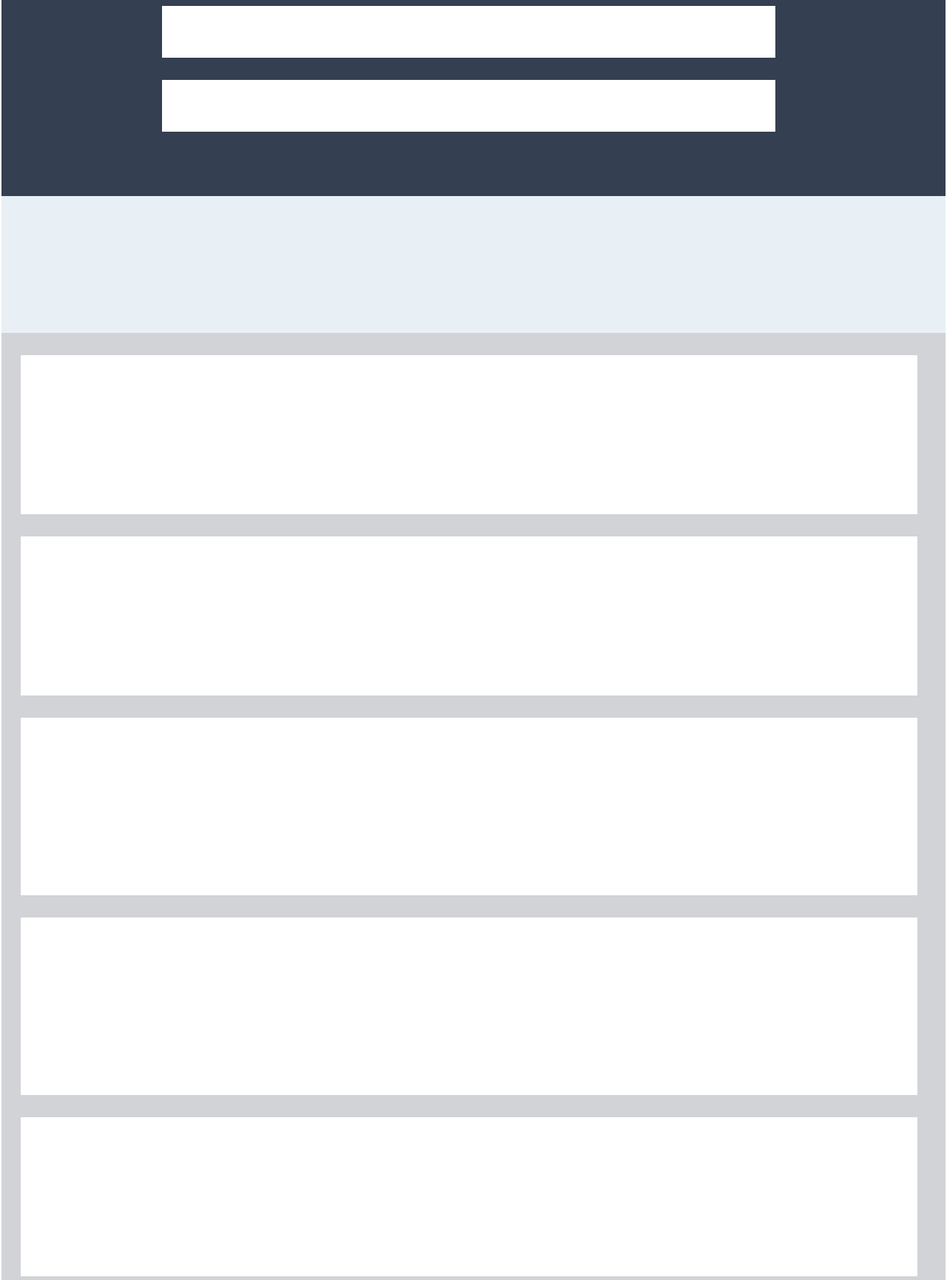
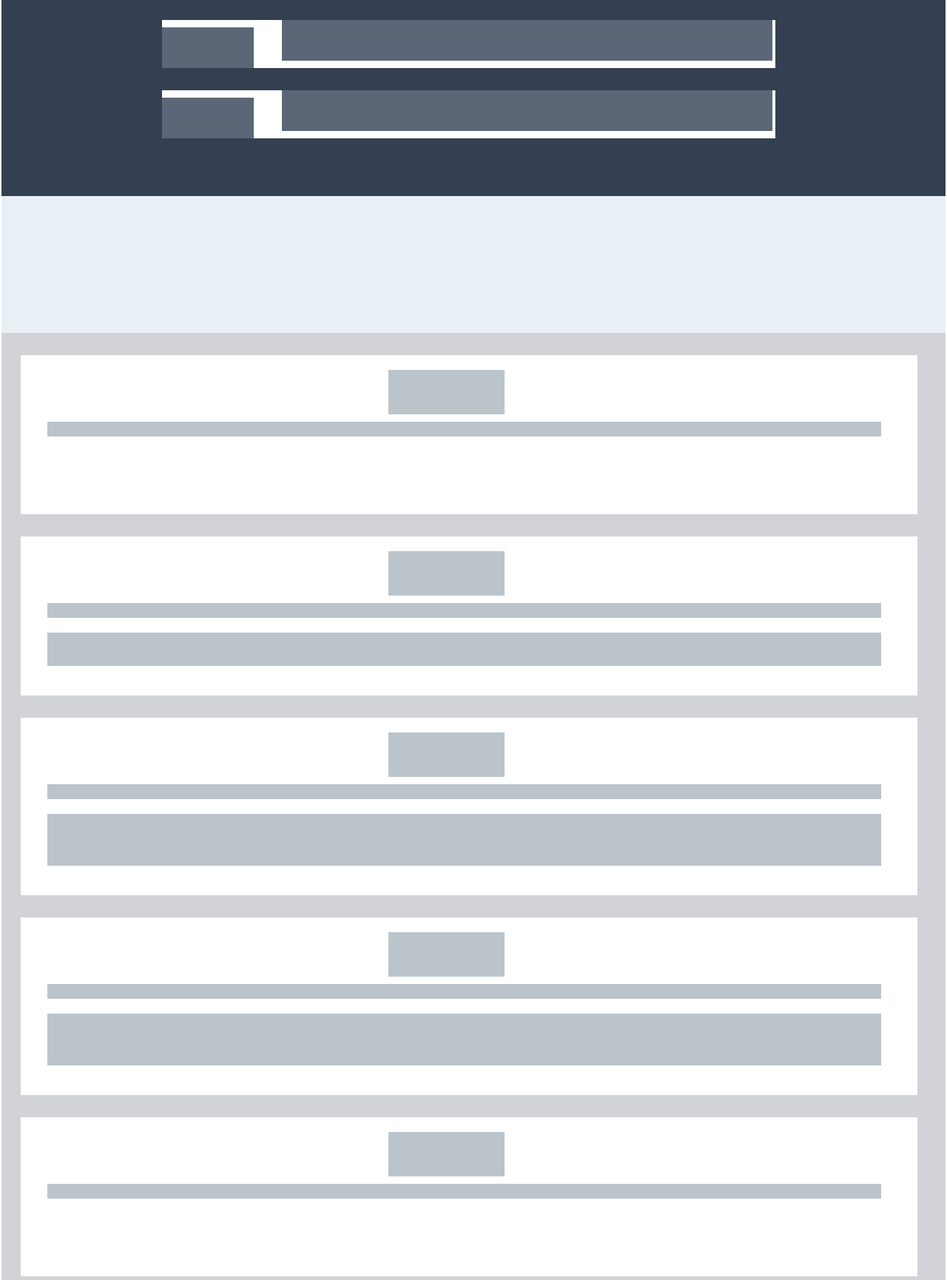
Before and after one commit to jacksaintjack/Homework_week1_tues, a website: page index.html in a window 1280 px wide. Shown: the part 1067-2797 px from the top of the page at 74% size. Drawn offline with Linux system fonts and the light colour scheme.

Commit message:
I have just completed stage2 of the homework

```diff
--- a/index.html
+++ b/index.html
@@ -4,12 +4,14 @@
   <meta charset="UTF-8">
   <title>Homework Tuesday Week 1</title>
   <link rel="stylesheet" href="bower_components/normalize-css/normalize.css">
-  <link rel="stylesheet" href="styles/main.css" media="screen" title="no title" charset="utf-8">
+  <link rel="stylesheet" href="styles/main.css" media="screen" charset="utf-8">
 </head>
 <body>
-  <main>
   <header>
     <div class = "topBar">
+      <div class = "logoBox"></div>
+      <div class = "logoText"></div>
+      <div class = "loginButton"></div>
     </div>
   </header>
   <hero>
@@ -20,20 +22,53 @@
       <span class = "textOfferFour">your person blog or business site.</span>
       <div class = "offerButton"></div>
       <div class = "carret"></div>
-        <div class = "capability"></div>
-        <div class = "capability"></div>
-        <div class = "capability"></div>
+      <div class = "capability">
+        <div class = "picImage"></div>
+        <div class = "picImageText"></div>
+      </div>
+      <div class = "capability">
+        <div class = "picImage"></div>
+        <div class = "picImageText"></div>
+      </div>
+      <div class = "capability">
+        <div class = "picImage"></div>
+        <div class = "picImageText"></div>
+      </div>
     </div>
   </hero>
   <detail>
     <div class ="topDetail"></div>
     <div class ="detailContainer">
-        <div class = "detailInnerSmall"></div>
-        <div class = "detailInnerSmall"></div>
-        <div class = "detailInnerBig"></div>
-        <div class = "detailInnerBig"></div>
-        <div class = "detailInnerSmall"></div>
-        <div class = "detailInnerBig"></div>
+      <div class = "detailInnerSmall">
+        <div class ="detailInnerSymbol"></div>
+        <div class ="detailInnerTitle"></div>
+        <div class = "detailInnerText"></div>
+      </div>
+      <div class = "detailInnerSmall">
+        <div class ="detailInnerSymbol"></div>
+        <div class ="detailInnerTitle"></div>
+        <div class = "detailInnerTextSmall"></div>
+      </div>
+      <div class = "detailInnerBig">
+        <div class ="detailInnerSymbol"></div>
+        <div class ="detailInnerTitle"></div>
+        <div class = "detailInnerTextBig"></div>
+      </div>
+      <div class = "detailInnerBig">
+        <div class ="detailInnerSymbol"></div>
+        <div class ="detailInnerTitle"></div>
+        <div class = "detailInnerTextBig"></div>
+      </div>
+      <div class = "detailInnerSmall">
+        <div class ="detailInnerSymbol"></div>
+        <div class ="detailInnerTitle"></div>
+        <div class = "detailInnerText"></div>
+      </div>
+      <div class = "detailInnerBig">
+        <div class ="detailInnerSymbol"></div>
+        <div class ="detailInnerTitle"></div>
+        <div class = "detailInnerTextBig"></div>
+      </div>
     </div>
   </detail>
   <offer>
@@ -51,6 +86,6 @@
     </div>
     <div class = "autoMatic"></div>
   </footer>
-  </main>
+
 </body>
 </html>
--- a/styles/main.css
+++ b/styles/main.css
@@ -1,11 +1,37 @@
 body{
   margin:2px;
 }
+/*Header Style*/
 .topBar{
   height:50px;
   width:100%;
   background-color:#118BC0;
 }
+
+.logoBox{
+  float:left;
+  height: 60%;
+  width:6%;
+  margin: 10px 2% 10px 2%;;
+  background:white;
+}
+
+.logoText{
+  float:left;
+  height:60%;
+  width:26%;
+  background:white;
+  margin-top:10px;
+}
+
+.loginButton{
+  float:right;
+  height:100%;
+  width: 15%;
+  background: #0070A4;
+}
+
+/*Hero Styles*/
 .heroBox{
   height: 1110px;
   width:100%;
@@ -14,7 +40,7 @@ body{
 }
 .textOffer{
   float:left;
-  font-size:70px;
+  font-size:75px;
   font-weight: bold;
   color:white;
   margin-left:22%;
@@ -22,7 +48,7 @@ body{
 .textOfferTwo{
   float:left;
   margin-left:41%;
-  font-size:70px;
+  font-size:75px;
   font-weight: bold;
   color:white;
 }
@@ -30,13 +56,13 @@ body{
   margin-top:45px;
   float:left;
   margin-left:34%;
-  font-size:30px;
+  font-size:35px;
   color:white;
 
 }
 .textOfferFour{
   float:left;
-  font-size:30px;
+  font-size:35px;
   margin-left:35%;
   color:white;
 }
@@ -60,12 +86,28 @@ body{
 
 .capability{
   float:left;
-  height:70px;
+  height:65px;
   width:65%;
   margin:0 17% 30px 17%;
   background:white;
 }
+.picImage{
+  height:55px;
+  width:15%;
+  margin:10px 0.2% 0 0;
+  background: #5B6776;
+  float:left;
+}
 
+.picImageText{
+  height:55px;
+  width:80%;
+  float:right;
+  margin: 0 0.5% 10px 0;
+  background:#5B6776;
+}
+
+/*Detail Section Style*/
 .topDetail{
   height:185px;
   width:100%;
@@ -86,7 +128,24 @@ body{
   width:95%;
   height:215px;
 }
-
+.detailInnerSymbol{
+  height:60px;
+  width:13%;
+  margin:20px 41% 10px 41%;
+  background: #BAC4CA;
+}
+.detailInnerTitle{
+  height:20px;
+  width:93%;
+  margin:0 3% 20px 3%;
+  background:#BAC4CA;
+}
+.detailInnerTextSmall{
+  height:45px;
+  width:93%;
+  margin: 0 3% 0 3%;
+  background:#BAC4CA;
+}
 .detailInnerBig{
   float:left;
   margin: 0px 2% 30px 2%;
@@ -94,7 +153,12 @@ body{
   width:95%;
   height:240px;
 }
-
+.detailInnerTextBig{
+  height:70px;
+  width:93%;
+  margin: 0 3% 0 3%;
+  background:#BAC4CA;
+}
 .offerBox{
   width:100%;
   height:170px;
```
Lines whose indentation alone changed are shown as unchanged.
